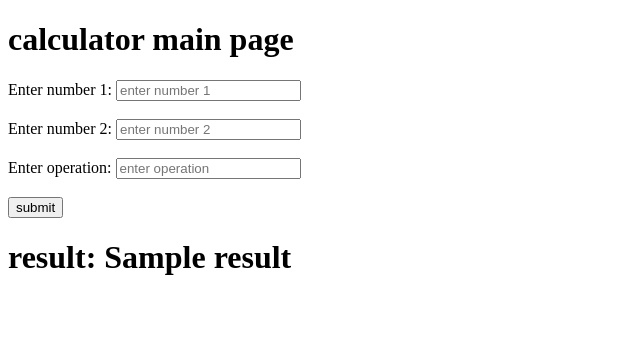
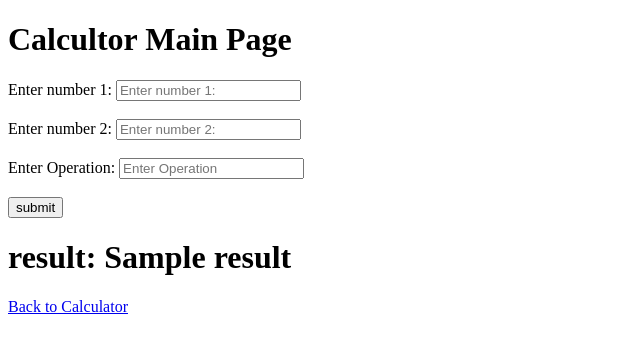
Before and after one commit to sadvika0928/calculator, a Django app: template templates/home.html in a window 1280 px wide. Shown: the top 353 px of the page, without its empty margins (0-640 px from the left). Run offline with Django 5.2, Linux system fonts and the light colour scheme; the template is opened without the code that fills it: most values are stand-ins (such as "Sample title", 1, 10 or a date in 2020).

Commit message:
Update home.html

```diff
--- a/templates/home.html
+++ b/templates/home.html
@@ -2,26 +2,28 @@
 <html lang="en">
 <head>
     <meta charset="UTF-8">
-    <meta name="viewport" content="width=<device-width>, initial-scale=1.0">
-    <title>result</title>
+    <meta name="viewport" content="width=device-width, initial-scale=1.0">
+    <title>Document</title>
 </head>
 <body>
-    <h1>calculator main page</h1>
-    {%if error %}
-      <h1 style="color:red">{{error}}</h1>
-      {% endif %}
+    <h1>Calcultor Main Page</h1>
+    {% if error %}
+    <h1 style="color: red">{{error}}</h1>
+    {% endif %}
     <form method="post">
         {% csrf_token %}
     <label for="Num1">Enter number 1:</label>
-    <input type="text" name="Num1" placeholder="enter number 1" required><br><br>
-    <label for="Num1">Enter number 2:</label>
-    <input type="text" name="Num2" placeholder="enter number 2" required><br><br>
-    <label for="op">Enter operation:</label>
-    <input type="text" name="op" placeholder="enter operation" required><br><br>
-    <button type="submit">submit</button>
+    <input type="text" name="Num1" placeholder="Enter number 1:" required><br><br>
+    <label for="Num2">Enter number 2:</label>
+    <input type="text" name="Num2" placeholder="Enter number 2:" required><br><br>
+    <label for="Op">Enter Operation:</label>
+    <input type="text" name="Op" placeholder="Enter Operation" required><br><br>
+    <button type = "submit">submit</button>
     </form>
-    {%if result %}
-      <h1>result: {{result}}</h1>
-      {% endif %}
+
+    {% if result %}
+    <h1>result: {{result}}</h1>
+    {% endif %}
+    <a href="{% url "home" %}"> Back to Calculator</a>
 </body>
 </html>
```
